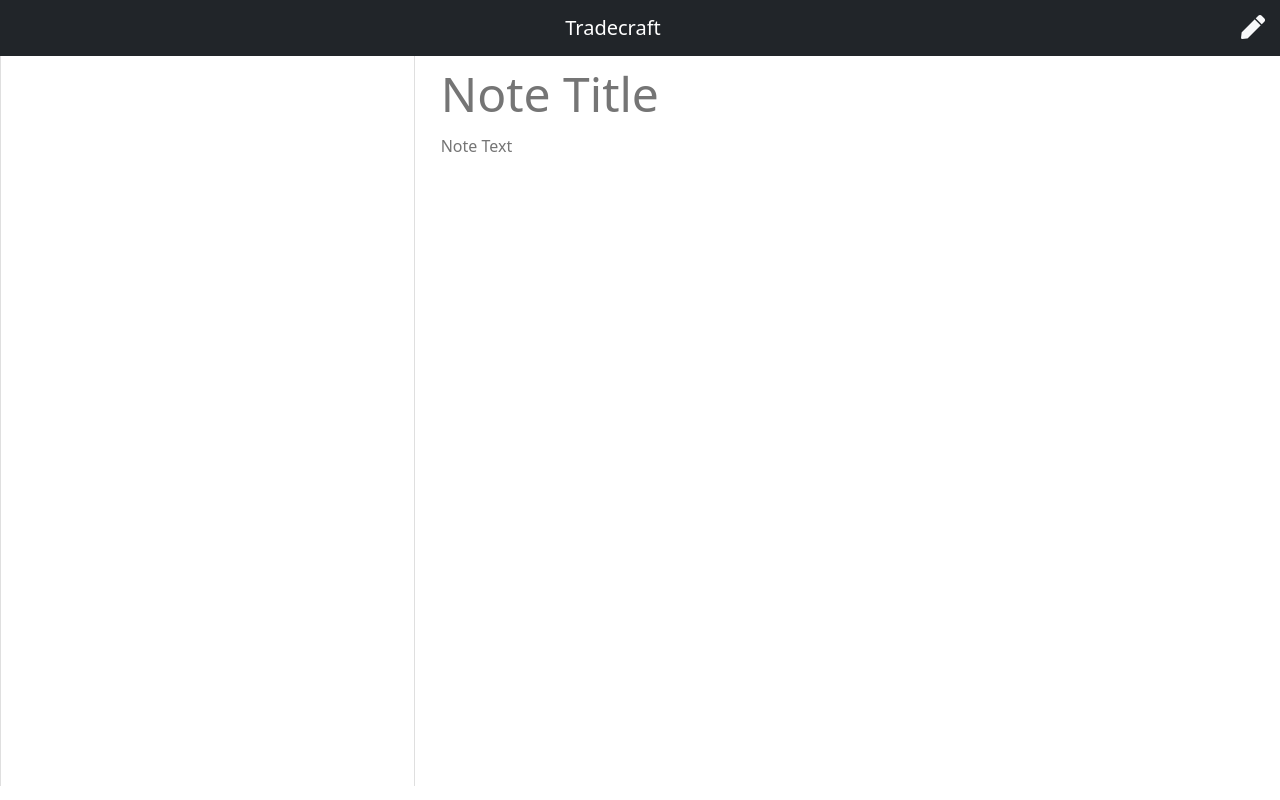
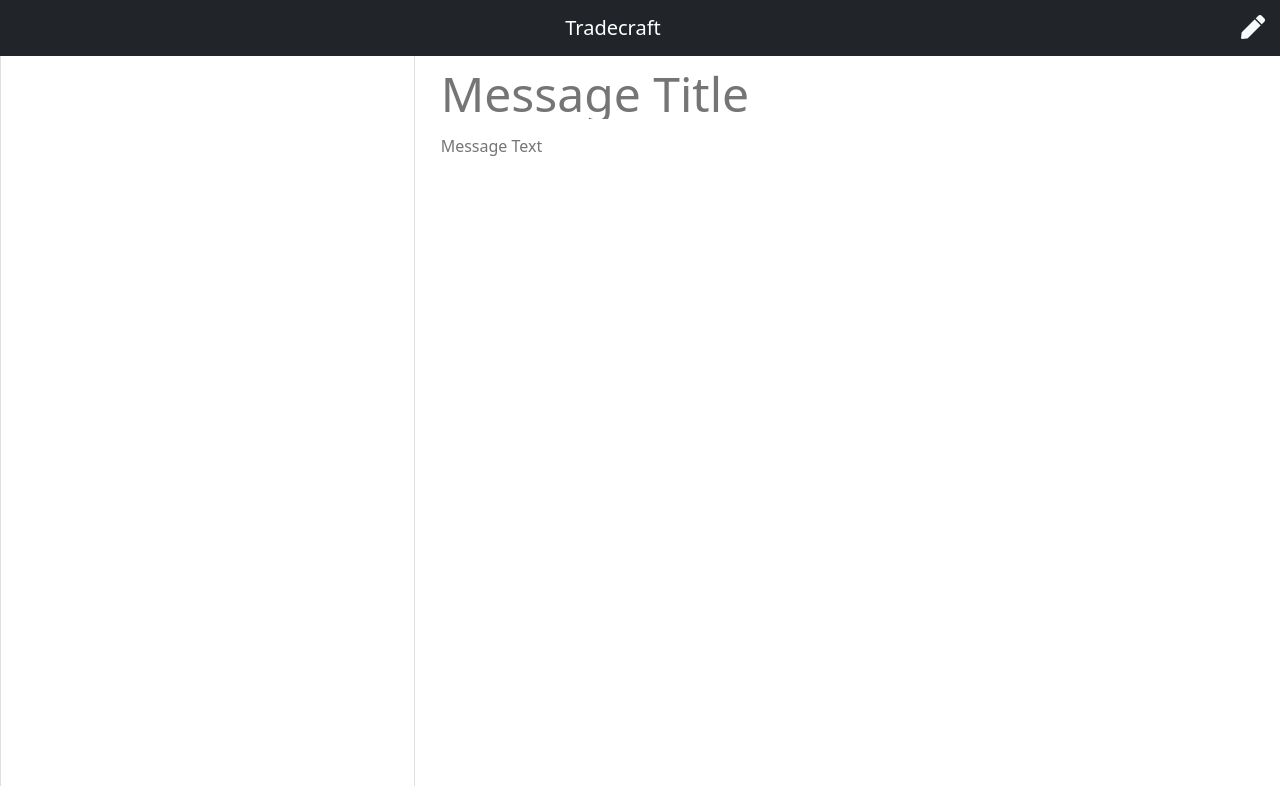
Before and after one commit to AndreDiop/Tradecraft-Messenger, a website: page public/notes.html in a window 1280 px wide. Drawn offline with nearby package versions, Linux system fonts and the light colour scheme; no server answers.

Commit message:
Changed notes placeholder
- Changed to message

```diff
--- a/public/notes.html
+++ b/public/notes.html
@@ -39,11 +39,11 @@
         <div class="col-8">
           <input
             class="note-title"
-            placeholder="Note Title"
+            placeholder="Message Title"
             maxlength="28"
             type="text"
           />
-          <textarea class="note-textarea" placeholder="Note Text"></textarea>
+          <textarea class="note-textarea" placeholder="Message Text"></textarea>
         </div>
       </div>
     </div>
```
Also changed, not shown: README.md.
